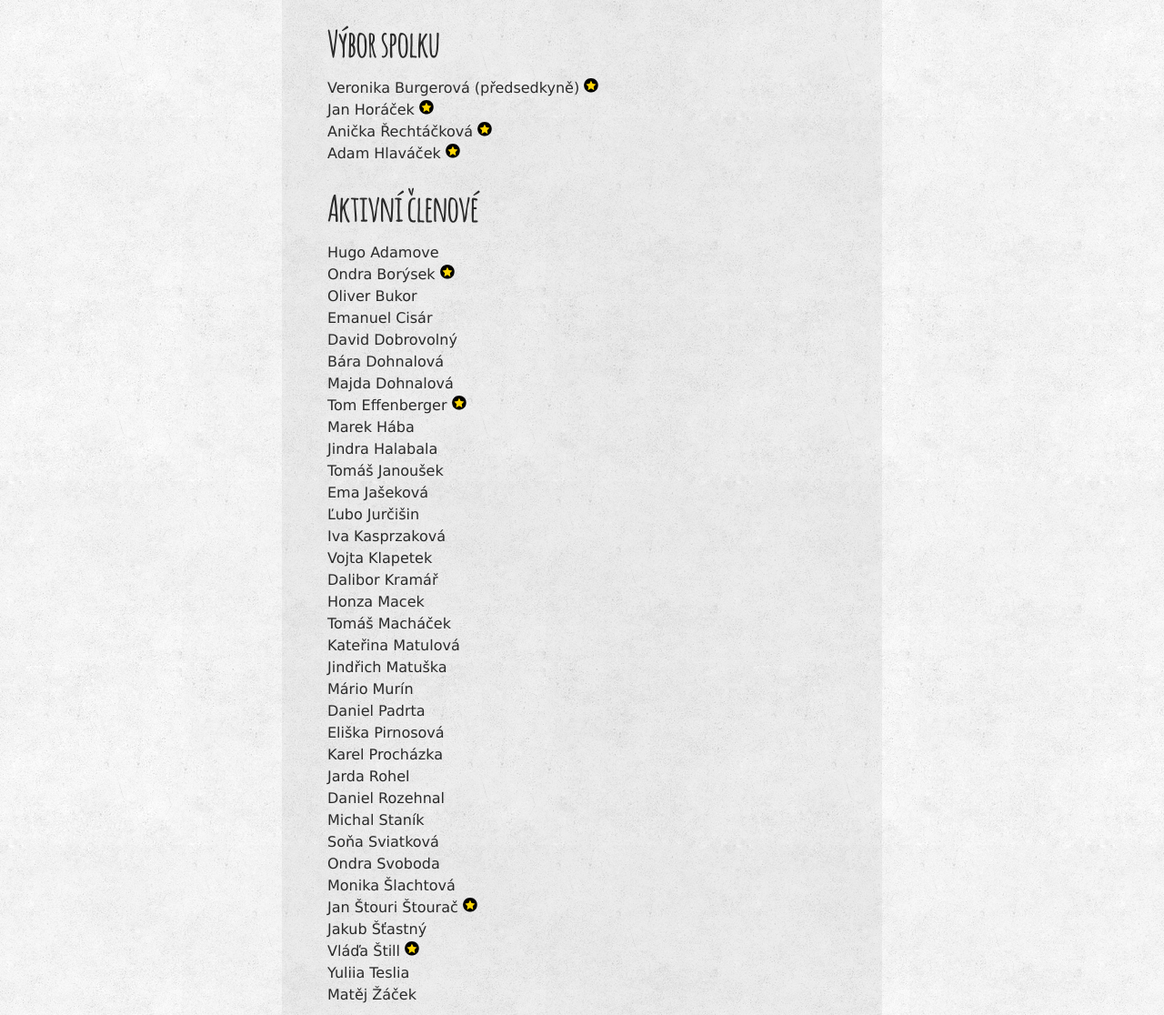
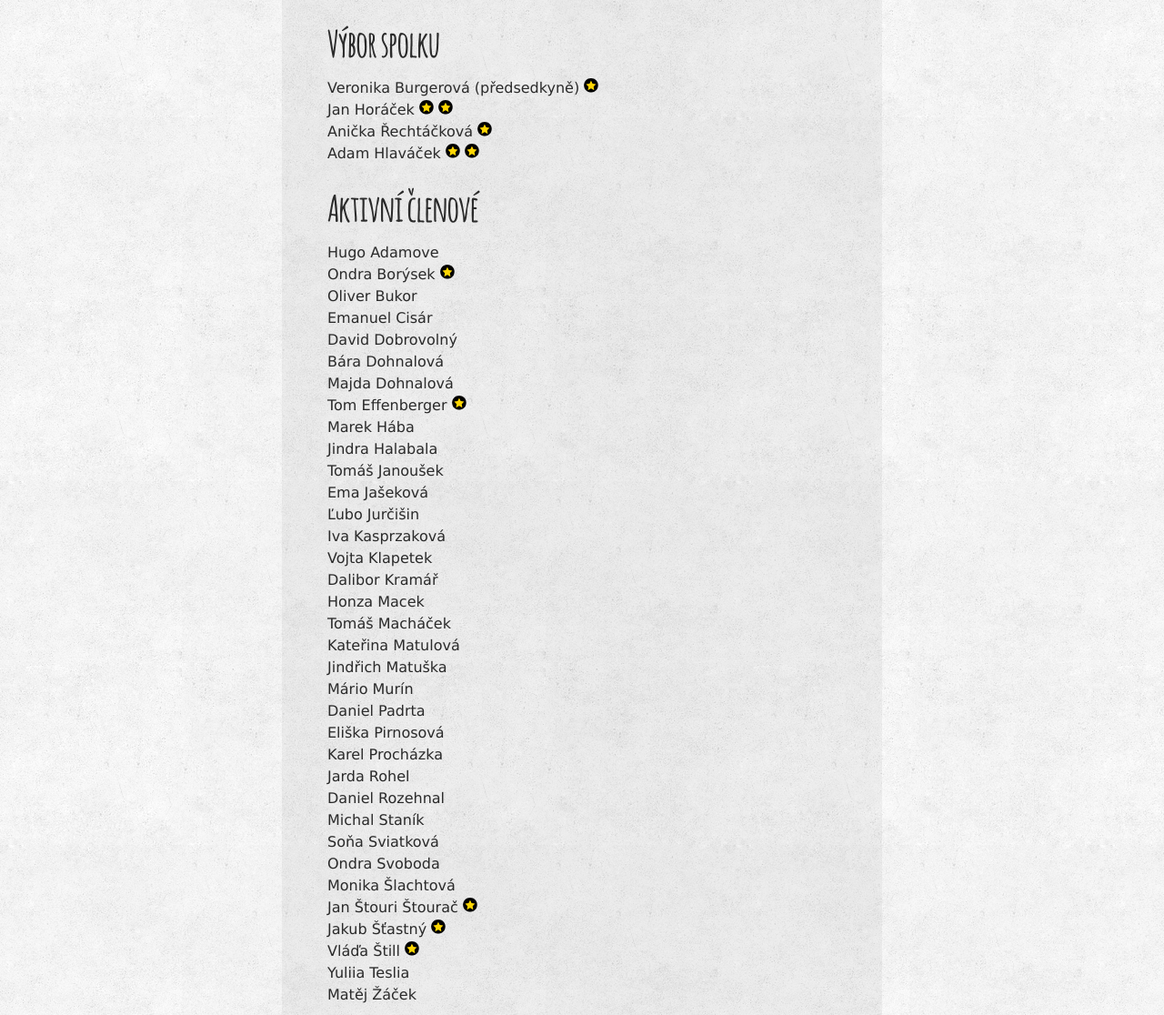
Before and after one commit to zverinec/zverinec-web, a Jekyll site: the page built from _pages/members.md, in a window 1280 px wide. Shown: the part 471-1587 px from the top of the page at 91% size. Built offline with Jekyll 4.4.1, drawn with Linux system fonts in a browser that asks for light colours; comment, search, counter and statistics services are not loaded.

Commit message:
Add Řády

```diff
--- a/_pages/members.md
+++ b/_pages/members.md
@@ -8,9 +8,9 @@ order: 20
 ## Výbor spolku
 
 Veronika Burgerová (předsedkyně) <img src="img/rad.svg" class="rad" title="Řád přítele severské zvěře za nekonečné propagační zapálení a zapojení do všech Spolkových akcí" /> <br/>
-Jan Horáček <img src="img/rad.svg" class="rad" title="Řád přítele severské zvěře za práci na front-endu KSI webu" /><br/>
-Anička Řechtáčková <img src="img/rad.svg" class="rad" title="Řád přítele severské zvěře za perfektně zvládnutou garanci K-SCUKu." /><br/>
-Adam Hlaváček <img src="img/rad.svg" class="rad" title="Řád přítele severské zvěře za rozpletení gordického uzlu financování KSI a K-SCUKu z grantu MŠMT" /><br/>
+Jan Horáček <img src="img/rad.svg" class="rad" title="Řád přítele severské zvěře za práci na front-endu KSI webu" /> <img src="img/rad.svg" class="rad" title="Řád přítele severské zvěře za celoživotní přínos" /><br/>
+Anička Řechtáčková <img src="img/rad.svg" class="rad" title="Řád přítele severské zvěře za perfektně zvládnutou garanci K-SCUKu" /><br/>
+Adam Hlaváček <img src="img/rad.svg" class="rad" title="Řád přítele severské zvěře za rozpletení gordického uzlu financování KSI a K-SCUKu z grantu MŠMT" /> <img src="img/rad.svg" class="rad" title="Řád přítele severské zvěře za zrození Naskoč na FI a implementaci front-endu nového webu KSI" /><br/>
 
 
 ## Aktivní členové
@@ -46,7 +46,7 @@ Soňa Sviatková<br/>
 Ondra Svoboda<br/>
 Monika Šlachtová<br/>
 Jan Štouri Štourač <img src="img/rad.svg" class="rad" title="Řád přítele severské zvěře za práci na back-endu KSI webu" /><br/>
-Jakub Šťastný<br/>
+Jakub Šťastný <img src="img/rad.svg" class="rad" title="Řád přítele severské zvěře za mimořádné nasazení přesahující hranice státu i spánkového režimu" /><br/>
 Vláďa Štill <img src="img/rad.svg" class="rad" title="Řád přítele severské zvěře za mimořádný nekromantický počin oživení InterLoSa" /><br/>
 Yuliia Teslia<br/>
 Matěj Žáček<br/>
@@ -97,7 +97,7 @@ Jan Mrázek <img src="img/rad.svg" class="rad" title="Řád přítele severské
 František Nečas<br/>
 Lukáš Němec<br/>
 Jirka Novotný <img src="img/rad.svg" class="rad" title="Řád přítele severské zvěře za organizaci FIORDu a InterSoBa" /><br/>
-Radka Ošťádalová<br/>
+Radka Ošťádalová<img src="img/rad.svg" class="rad" title="Řád přítele severské zvěře za věrnou a důslednou organizaci InterLoSa" /><br/>
 Jiří Papoušek<br/>
 Samuel Pastva<br/>
 Jakub Peschel<br/>
```
